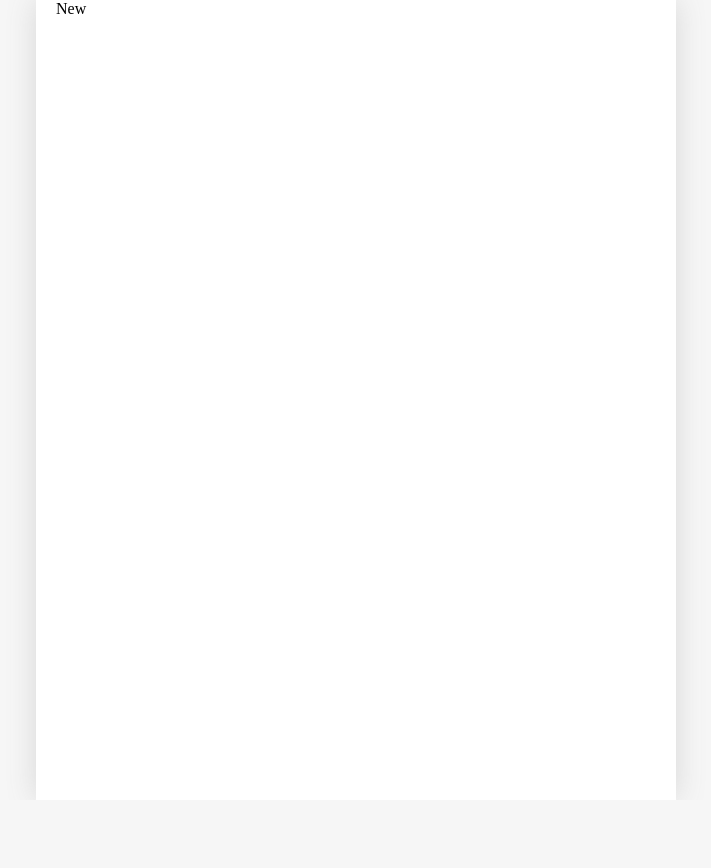
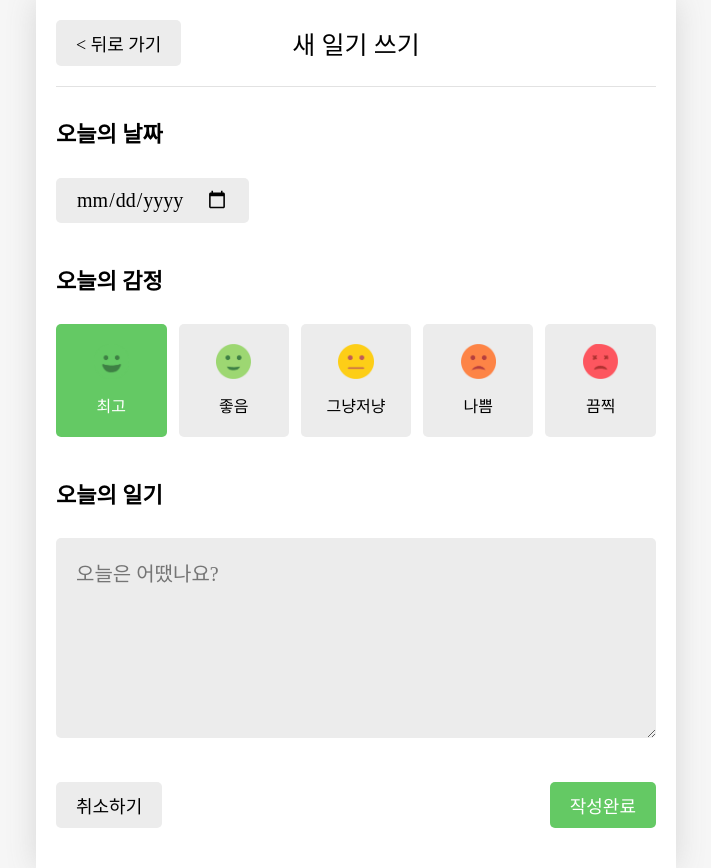
Before and after one commit to sik2Boii/emotion-diary-app, a React (Vite) app in the folder frontend/: page /new in a window 1280 px wide. Shown: the whole page, without its empty margins (284-995 px from the left). Before the commit the page ends 800 px from the top, so only its background shows below. Built offline with nearby package versions, Linux system fonts and the light colour scheme; a web font is replaced by a local one.

Commit message:
New 페이지 UI 구현

```diff
--- /dev/null
+++ b/frontend/src/components/Editor.css
@@ -0,0 +1,36 @@
+.Editor > section {
+  margin-bottom: 40px;
+}
+
+.Editor > section > h4 {
+  font-size: 22px;
+  font-weight: bold;
+}
+
+.Editor > section > input,
+textarea {
+  background-color: rgb(236, 236, 236);
+  border: none;
+  border-radius: 5px;
+  font-size: 20px;
+  padding: 10px 20px;
+}
+
+.Editor .emotion_section .emotion_list_wrapper {
+  display: flex;
+  justify-content: space-around;
+  gap: 2%;
+}
+
+.Editor > section > textarea {
+  padding: 20px;
+  width: 100%;
+  min-height: 200px;
+  resize: vertical;
+  box-sizing: border-box;
+}
+
+.Editor .button_section {
+  display: flex;
+  justify-content: space-between;
+}
--- /dev/null
+++ b/frontend/src/components/Editor.jsx
@@ -0,0 +1,62 @@
+import Button from "./Button";
+import "./Editor.css";
+import EmotionItem from "./EmotionItem";
+
+// 감정 리스트
+const emotionList = [
+  {
+    emotionId: 1,
+    emotionName: "최고",
+  },
+  {
+    emotionId: 2,
+    emotionName: "좋음",
+  },
+  {
+    emotionId: 3,
+    emotionName: "그냥저냥",
+  },
+  {
+    emotionId: 4,
+    emotionName: "나쁨",
+  },
+  {
+    emotionId: 5,
+    emotionName: "끔찍",
+  },
+];
+
+const Editor = () => {
+  const emotionId = 1;
+
+  return (
+    <div className="Editor">
+      <section className="date_section">
+        <h4>오늘의 날짜</h4>
+        <input type="date" />
+      </section>
+      <section className="emotion_section">
+        <h4>오늘의 감정</h4>
+        <div className="emotion_list_wrapper">
+          {emotionList.map((item) => (
+            <EmotionItem
+              key={item.emotionId}
+              {...item}
+              isSelected={item.emotionId === emotionId}
+            />
+          ))}
+        </div>
+      </section>
+      <section className="content_section">
+        <h4>오늘의 일기</h4>
+        <textarea placeholder="오늘은 어땠나요?" />
+      </section>
+      <section className="button_section">
+        <Button text={"취소하기"} />
+        <Button text={"작성완료"} type={"POSITIVE"} />
+      </section>
+    </div>
+  );
+};
+
+export default Editor;
--- /dev/null
+++ b/frontend/src/components/EmotionItem.css
@@ -0,0 +1,37 @@
+.EmotionItem {
+  background-color: rgb(236, 236, 236);
+  padding: 20px;
+  border-radius: 5px;
+  cursor: pointer;
+  text-align: center;
+}
+
+.EmotionItem .emotion_img {
+  width: 50%;
+  margin-bottom: 10px;
+}
+
+.EmotionItem_on_1 {
+  color: white;
+  background-color: rgb(100, 201, 100);
+}
+
+.EmotionItem_on_2 {
+  color: white;
+  background-color: rgb(157, 215, 114);
+}
+
+.EmotionItem_on_3 {
+  color: white;
+  background-color: rgb(253, 206, 23);
+}
+
+.EmotionItem_on_4 {
+  color: white;
+  background-color: rgb(253, 132, 70);
+}
+
+.EmotionItem_on_5 {
+  color: white;
+  background-color: rgb(253, 86, 95);
+}
--- /dev/null
+++ b/frontend/src/components/EmotionItem.jsx
@@ -0,0 +1,17 @@
+import "./EmotionItem.css";
+import { getEmotionImage } from "../util/get-emotion-image";
+
+const EmotionItem = ({ emotionId, emotionName, isSelected }) => {
+  return (
+    <div
+      className={`EmotionItem ${
+        isSelected ? `EmotionItem_on_${emotionId}` : ""
+      }`}
+    >
+      <img className="emotion_img" src={getEmotionImage(emotionId)} />
+      <div className="emotion_name">{emotionName}</div>
+    </div>
+  );
+};
+
+export default EmotionItem;
--- a/frontend/src/index.css
+++ b/frontend/src/index.css
@@ -8,6 +8,7 @@ body {
   margin: 0px;
   width: 100%;
   background-color: rgb(246, 246, 246);
+  display: flex;
 }
 
 #root {
--- a/frontend/src/pages/New.jsx
+++ b/frontend/src/pages/New.jsx
@@ -1,5 +1,17 @@
+import Button from "../components/Button";
+import Editor from "../components/Editor";
+import Header from "../components/Header";
+
 const New = () => {
-  return <div>New</div>;
+  return (
+    <div>
+      <Header
+        title={"새 일기 쓰기"}
+        leftChild={<Button text={"< 뒤로 가기"} />}
+      />
+      <Editor />
+    </div>
+  );
 };
 
 export default New;
```
